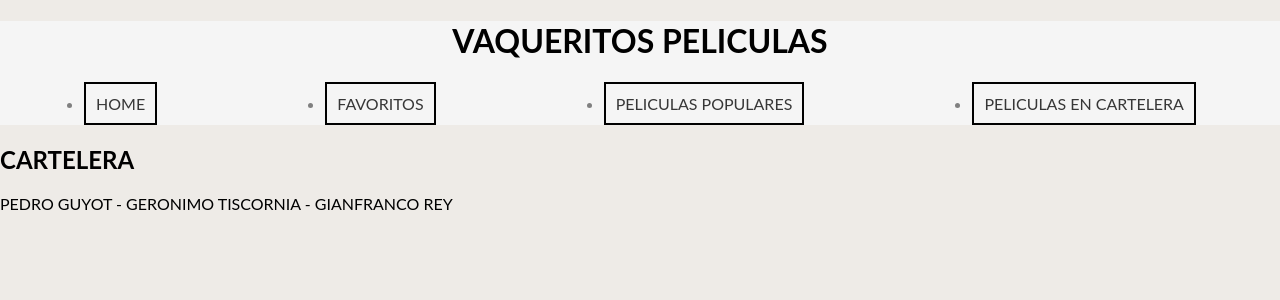
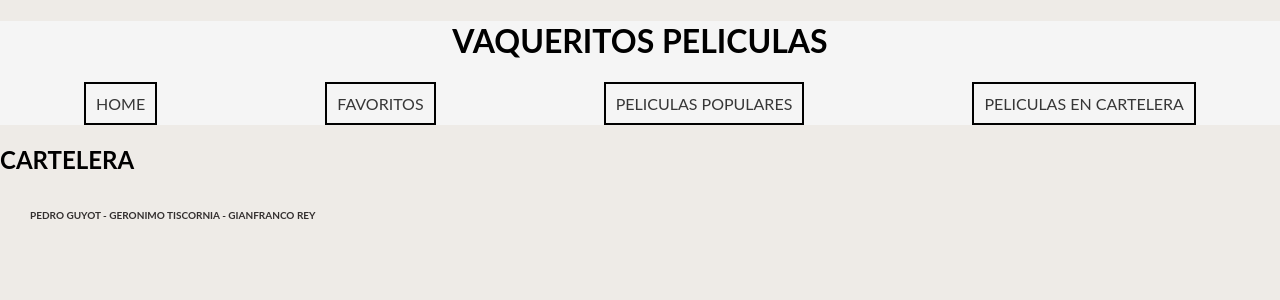
Before and after one commit to pedroguyot/ProyectoProg3, a React (Create React App) app in the folder my-app/: page /cartelera in a window 1280 px wide. Shown: the top 300 px of the page. Built offline with nearby package versions, Linux system fonts and the light colour scheme.

Commit message:
NotFOund, header y footer css

```diff
--- a/my-app/src/App.css
+++ b/my-app/src/App.css
@@ -79,7 +79,7 @@
   display: flexbox;
   color: grey;
   background-color: whitesmoke;
-
+  list-style: none;
 }
 
 
--- a/my-app/src/components/Footer.js
+++ b/my-app/src/components/Footer.js
@@ -1,10 +1,12 @@
 import React, { Component } from "react";
-
+//REVISAR EL CSS DEL FOOTER
 class Footer extends Component {
 
     render() {
         return(
-            <p>Pedro Guyot - Geronimo Tiscornia - Gianfranco Rey</p>
+            <div id="foot">
+                <p id="footer">Pedro Guyot - Geronimo Tiscornia - Gianfranco Rey</p>
+            </div>
         )
 
     }
--- a/my-app/src/screens/NotFound/NotFound.js
+++ b/my-app/src/screens/NotFound/NotFound.js
@@ -0,0 +1,16 @@
+import React from "react";
+import { Link } from "react-router-dom";
+import "../../App.css"
+
+function NotFound (){
+    return (
+        <div>
+            <h2> Error 404 </h2>
+            <p> La pagina que estas buscando no existe </p>
+
+            <Link to="/">Volver al inicio</Link>
+        </div>
+    )
+}
+
+export default NotFound;
```
